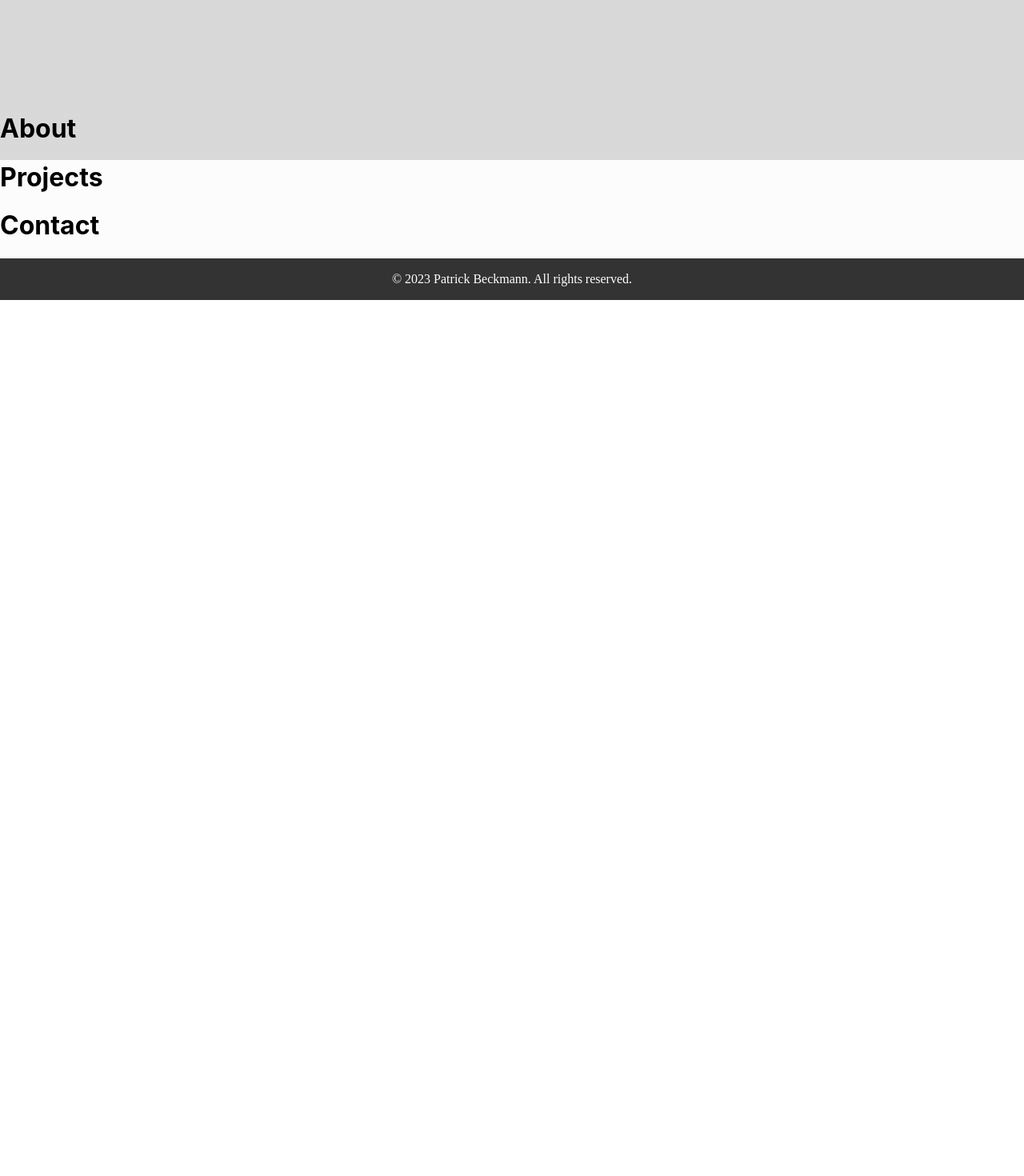
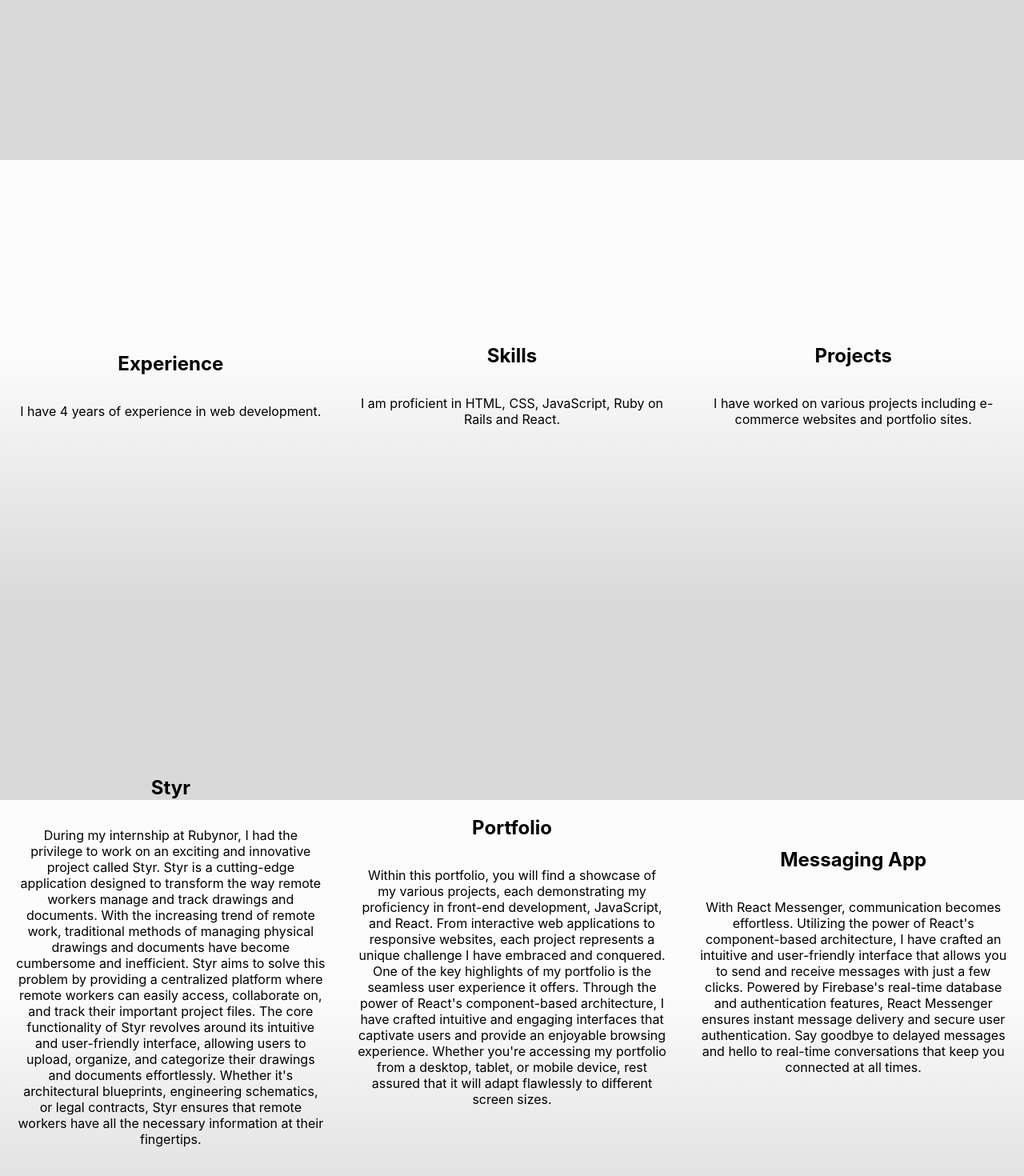
Before and after one commit to PBeckmann94/portfolio, a React (Create React App) app: page / in a window 1280 px wide. Shown: the part 600-2070 px from the top of the page at 80% size. Before the commit the page ends 975 px from the top, so only its background shows below. Built offline with nearby package versions, Linux system fonts and the light colour scheme.

Commit message:
Added dummytext (will be replace)

```diff
--- a/src/App.css
+++ b/src/App.css
@@ -20,6 +20,14 @@ html {
     display: flex; /* Use flexbox to position the elements */
     flex-direction: row; /* Arrange the elements horizontally */
     width: 800px; /* Increase the width to accommodate both elements */
+    padding: 20px;
+    text-align: center;
+  }
+
+  .card2 {
+    display: flex; /* Use flexbox to position the elements */
+    flex-direction:column; /* Arrange the elements horizontally */
+    width: 400px; /* Increase the width to accommodate both elements */
     padding: 20px;
     text-align: center;
   }
--- a/src/pages/about.jsx
+++ b/src/pages/about.jsx
@@ -1,12 +1,21 @@
 import React from 'react';
+import '../App.css';
 
 const About = () => {
   return (
-    <div id="section2">
-    <div className="about">
-      <h1>About</h1>
-      {/* Other content */}
-    </div>
+    <div className="container">
+      <div className="card2">
+        <h2>Experience</h2>
+        <p>I have 4 years of experience in web development.</p>
+      </div>
+      <div className="card2">
+        <h2>Skills</h2>
+        <p>I am proficient in HTML, CSS, JavaScript, Ruby on Rails and React.</p>
+      </div>
+      <div className="card2">
+        <h2>Projects</h2>
+        <p>I have worked on various projects including e-commerce websites and portfolio sites.</p>
+      </div>
     </div>
   );
 };
--- a/src/pages/projects.jsx
+++ b/src/pages/projects.jsx
@@ -2,9 +2,27 @@ import React from 'react';
 
 const Projects = () => {
   return (
-    <div className="projects">
-      <h1>Projects</h1>
-      {/* Other content */}
+    <div className="container">
+      <div className="card2">
+        <h2>Styr</h2>
+        <p>During my internship at Rubynor, I had the privilege to work on an exciting and innovative project called Styr. Styr is a cutting-edge application designed to transform the way remote workers manage and track drawings and documents.
+
+With the increasing trend of remote work, traditional methods of managing physical drawings and documents have become cumbersome and inefficient. Styr aims to solve this problem by providing a centralized platform where remote workers can easily access, collaborate on, and track their important project files.
+
+The core functionality of Styr revolves around its intuitive and user-friendly interface, allowing users to upload, organize, and categorize their drawings and documents effortlessly. Whether it's architectural blueprints, engineering schematics, or legal contracts, Styr ensures that remote workers have all the necessary information at their fingertips.</p>
+      </div>
+      <div className="card2">
+        <h2>Portfolio</h2>
+        <p>Within this portfolio, you will find a showcase of my various projects, each demonstrating my proficiency in front-end development, JavaScript, and React. From interactive web applications to responsive websites, each project represents a unique challenge I have embraced and conquered.
+
+One of the key highlights of my portfolio is the seamless user experience it offers. Through the power of React's component-based architecture, I have crafted intuitive and engaging interfaces that captivate users and provide an enjoyable browsing experience. Whether you're accessing my portfolio from a desktop, tablet, or mobile device, rest assured that it will adapt flawlessly to different screen sizes.</p>
+      </div>
+      <div className="card2">
+        <h2>Messaging App</h2>
+        <p>With React Messenger, communication becomes effortless. Utilizing the power of React's component-based architecture, I have crafted an intuitive and user-friendly interface that allows you to send and receive messages with just a few clicks.
+
+Powered by Firebase's real-time database and authentication features, React Messenger ensures instant message delivery and secure user authentication. Say goodbye to delayed messages and hello to real-time conversations that keep you connected at all times.</p>
+      </div>
     </div>
   );
 };
```
